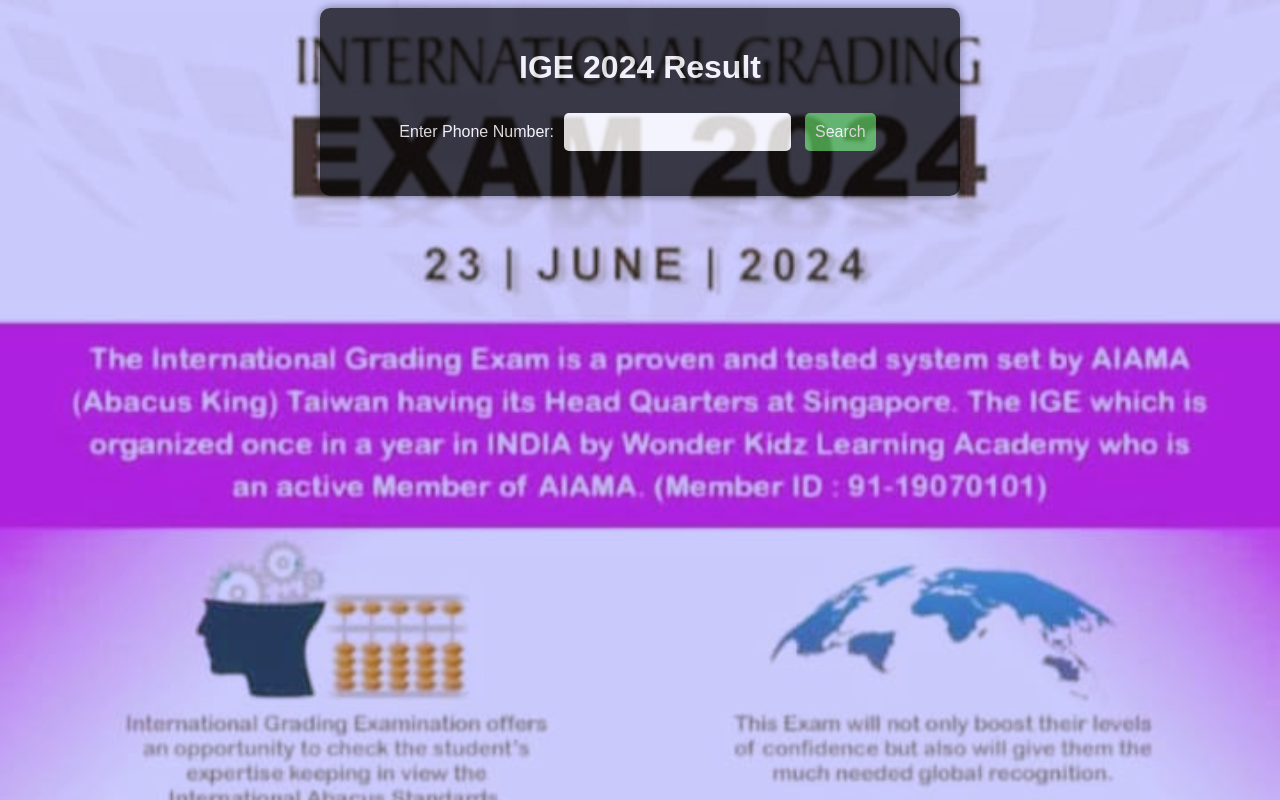
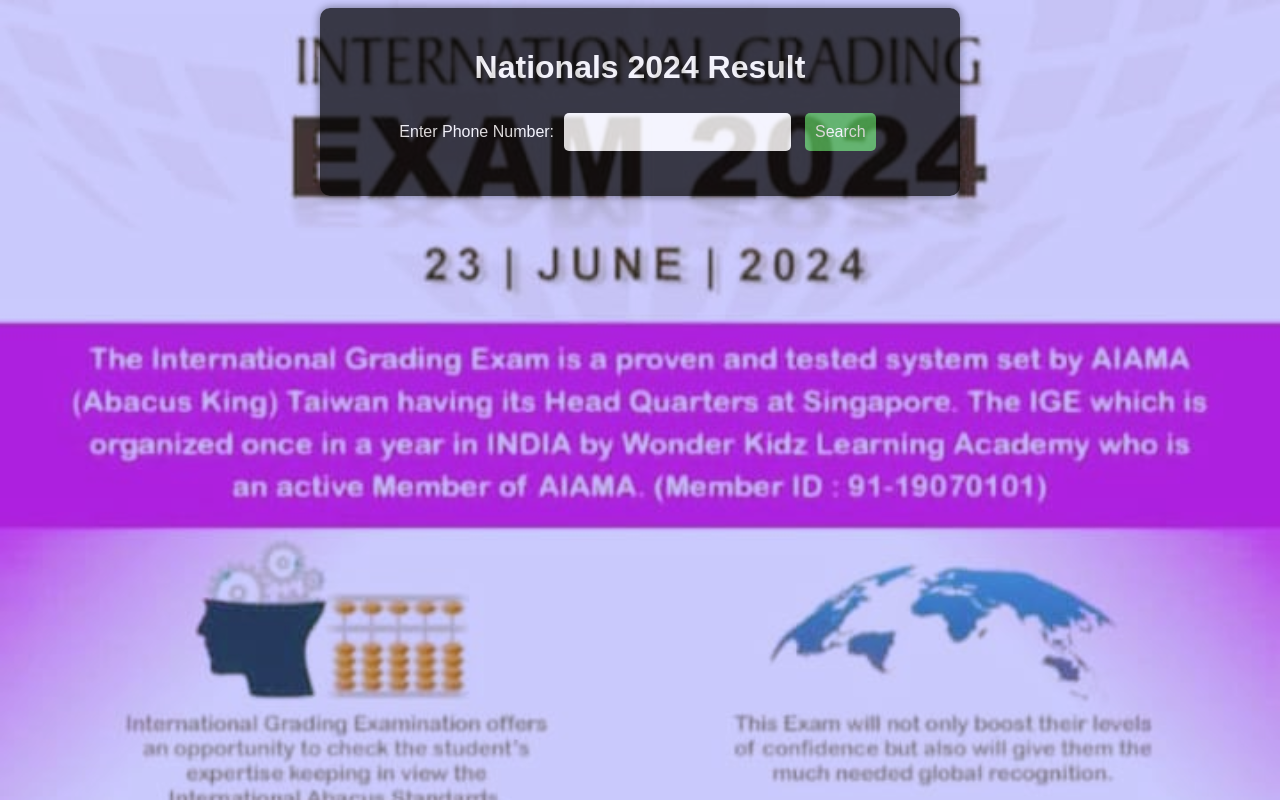
Before and after one commit to work-rashmi/IGE2024, a plain HTML site: page index.html in a window 1280 px wide. Drawn offline with Linux system fonts and the light colour scheme.

Commit message:
Update index.html

```diff
--- a/index.html
+++ b/index.html
@@ -4,14 +4,14 @@
 <head>
     <meta charset="UTF-8">
     <meta name="viewport" content="width=device-width, initial-scale=1.0">
-    <title>Rashmi IGE Student Results</title>
+    <title>Rashmi Nationals 2024 Student Results</title>
     <link rel="stylesheet" href="style.css">
     <!-- Link to CSS file -->
 </head>
 
 <body>
     <div class="container">
-        <h1>IGE 2024 Result</h1>
+        <h1>Nationals 2024 Result</h1>
         <form id="searchForm">
             <label for="phoneNumber">Enter Phone Number:</label>
             <input type="text" id="phoneNumber" name="phoneNumber" required>
```
